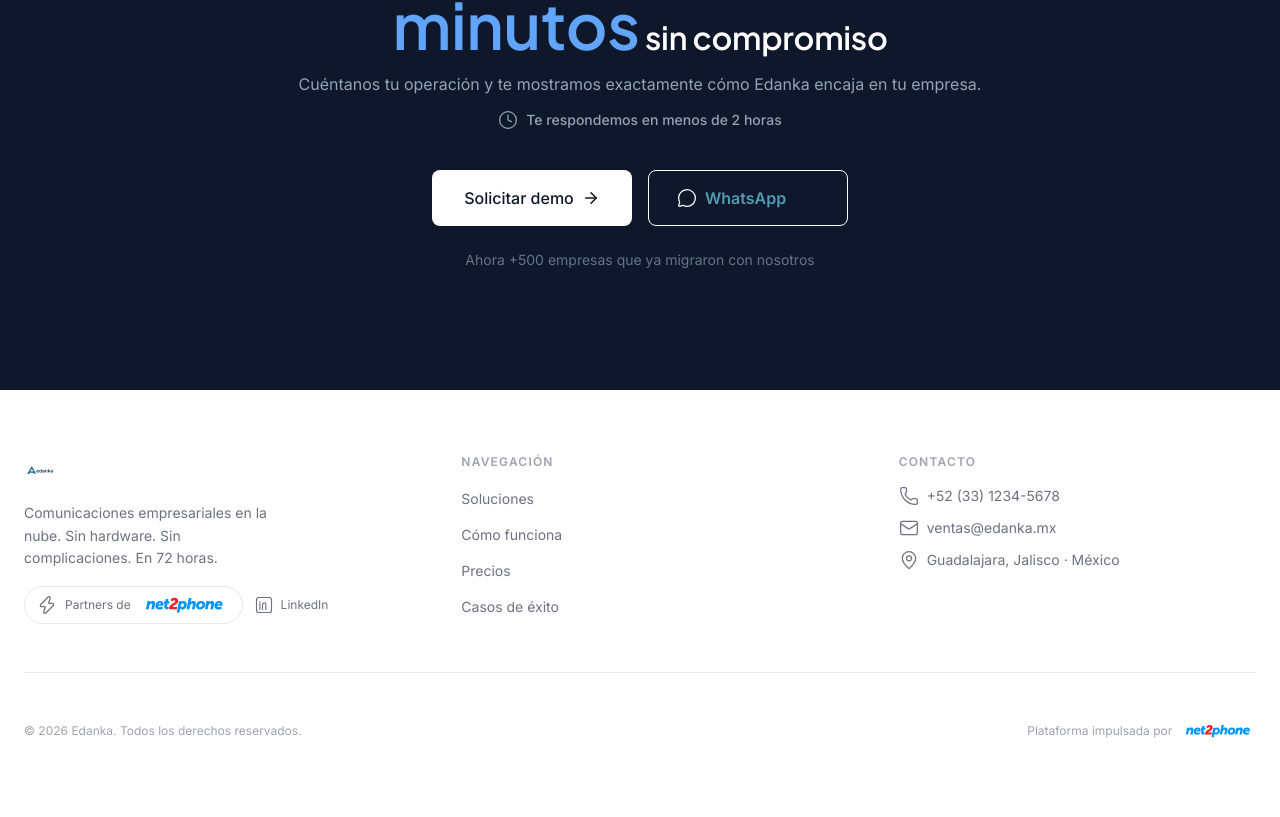
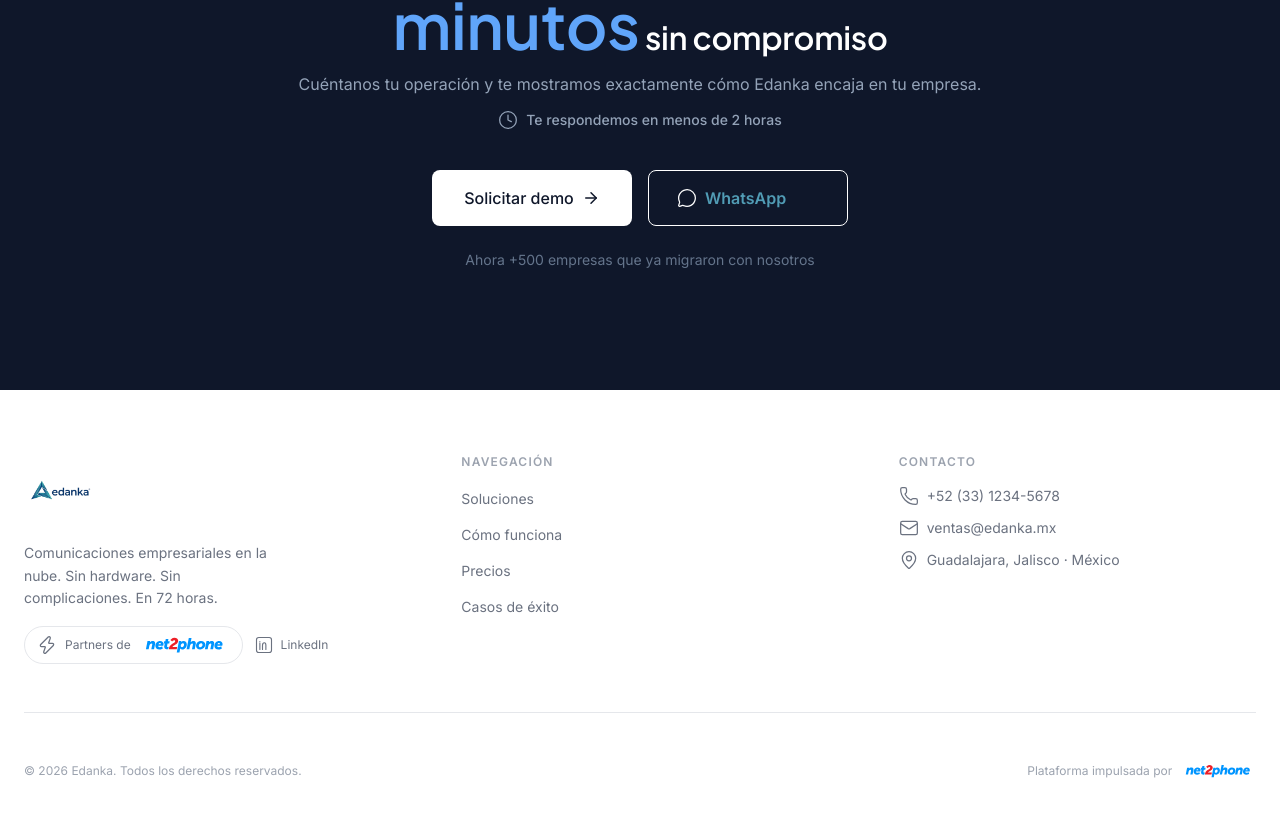
Before and after one commit to Pollitobello2005/edanka, a Next.js app: page / in a window 1280 px wide. Shown: the part 5211-6028 px from the top of the page. Before the commit the page ends 5992 px from the top, so only its background shows below. Built offline with nearby package versions, Linux system fonts and the light colour scheme.

Commit message:
Footer: enlarge brand logo

```diff
--- a/src/components/Footer.tsx
+++ b/src/components/Footer.tsx
@@ -27,9 +27,9 @@ export default function Footer() {
               <Image
                 src="/iconoedanka.png"
                 alt="Edanka"
-                width={32}
-                height={32}
-                className="w-8 h-8 object-contain"
+                width={72}
+                height={72}
+                className="w-18 h-18 object-contain"
               />
             </a>
             <p className="text-sm leading-relaxed mb-4" style={{ color: '#6B7280', maxWidth: '260px' }}>
```
